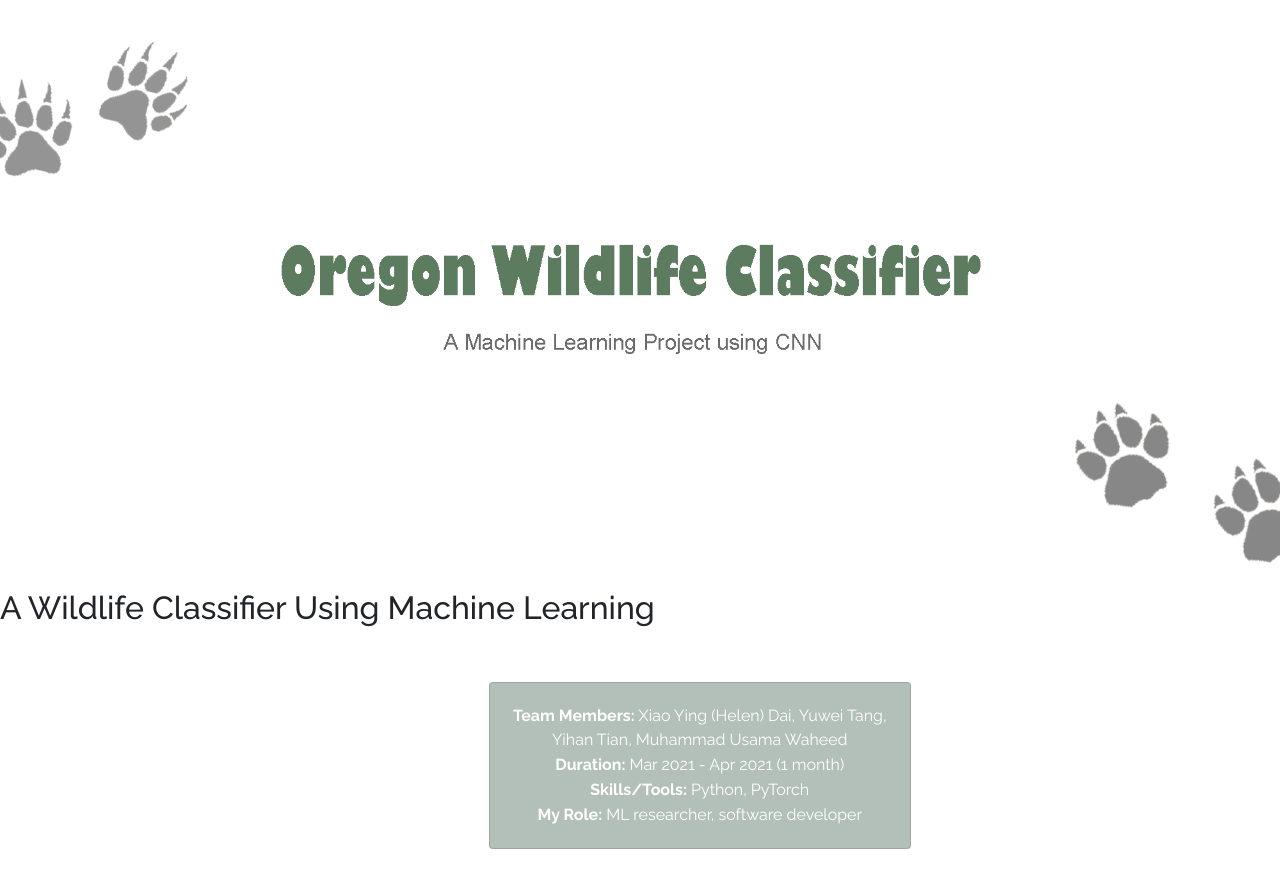
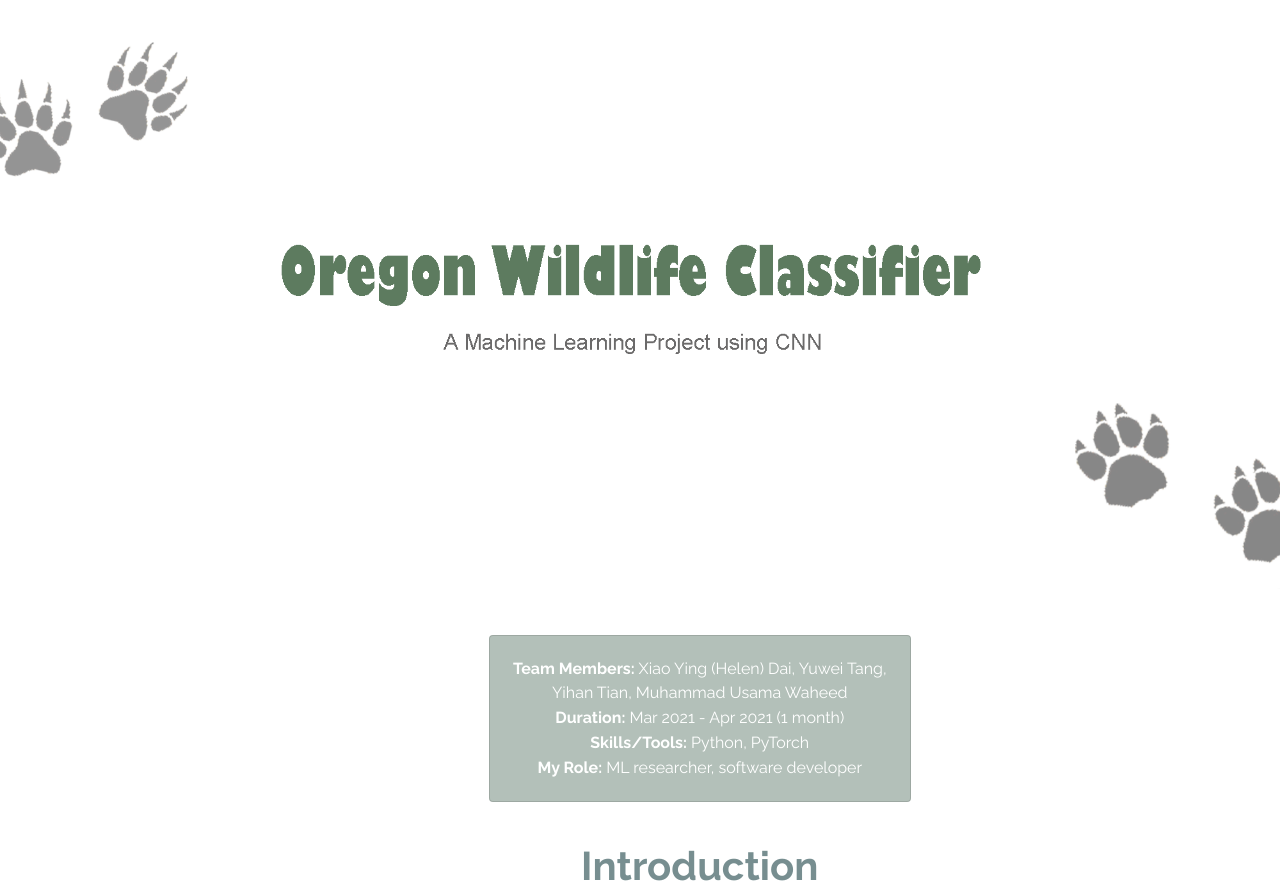
Before and after one commit to helen-23/portfolio2021, a Django app: page /home/OregonWildlifeClassifier in a window 1280 px wide. Shown: the part 73-961 px from the top of the page. Run offline with Django 3.2, Linux system fonts and the light colour scheme; some libraries are stand-ins or nearby versions.

Commit message:
Fixed a page

```diff
--- a/application/templates/OregonWildlifeClassifier.html
+++ b/application/templates/OregonWildlifeClassifier.html
@@ -3,7 +3,6 @@
 {% block project_image %}
 {% load static %}
     <img class="project-intro-img" src="{% static 'images/OregonLogo.png' %}" alt="">
-    <h2>A Wildlife Classifier Using Machine Learning</h2>
 {% endblock %}
 
 {% block sidebar_content %}
```
